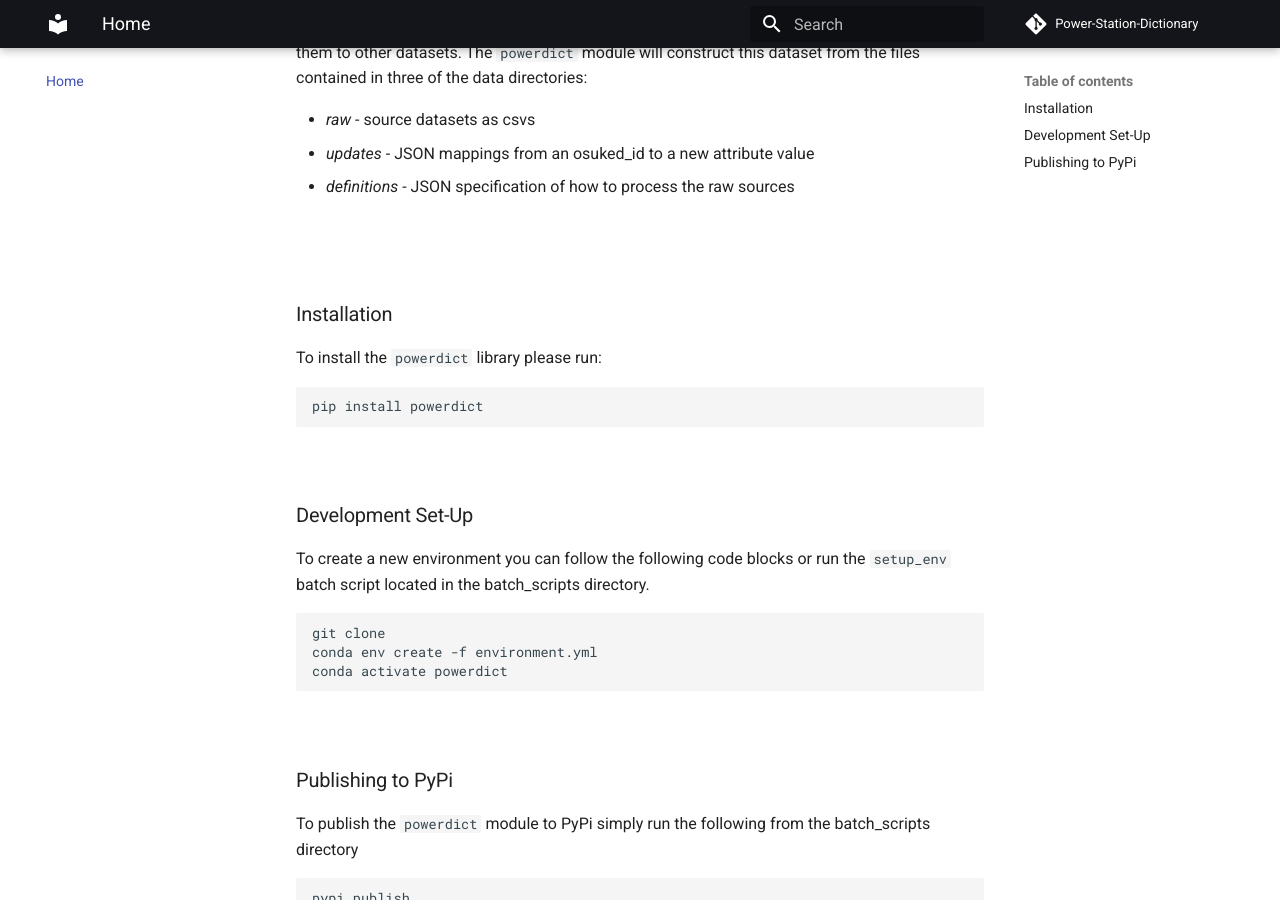
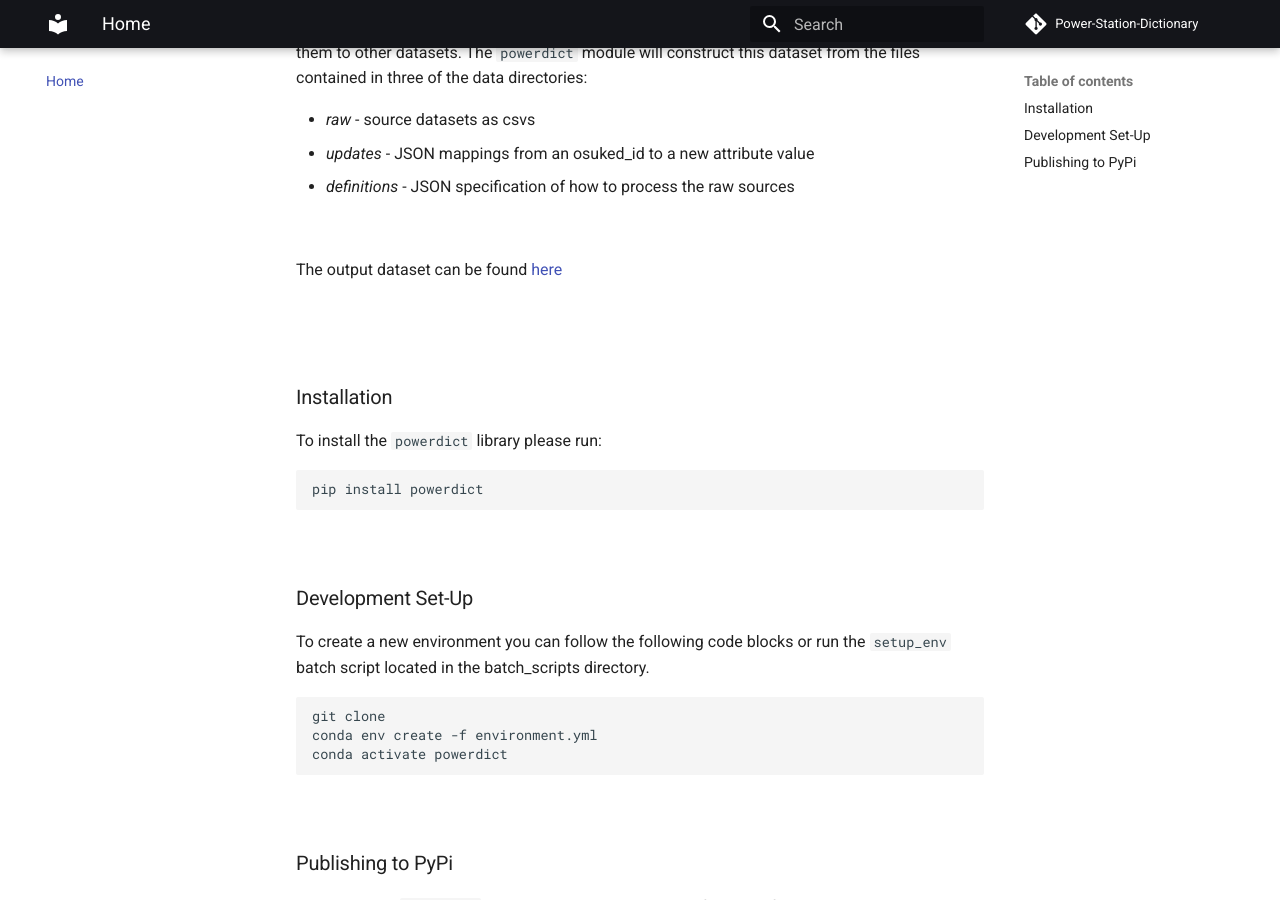
Before and after one commit to OSUKED/Power-Station-Dictionary, an MkDocs documentation site: the page built from docs/index.md, in a window 1280 px wide and 900 px high, scrolled down 415 px. Built offline with MkDocs 1.6.1 and Material for MkDocs 9.7.7, drawn with Linux system fonts in a browser that asks for light colours; comment, search, counter and statistics services are not loaded.

Commit message:
applying and checking output definitions

```diff
--- a/docs/index.md
+++ b/docs/index.md
@@ -11,6 +11,10 @@ The core output of this project is a clean output power plant dataset that inclu
 * *raw* - source datasets as csvs
 * *updates* - JSON mappings from an osuked_id to a new attribute value
 * *definitions* - JSON specification of how to process the raw sources
+
+<br>
+
+The output dataset can be found [here](https://github.com/OSUKED/Power-Station-Dictionary/blob/main/data/output/power_stations.csv)
 
 <br>
 <br>
```
Also changed, not shown: README.md (+6 -0 lines), docs/Documentation.ipynb, 3 other files.
